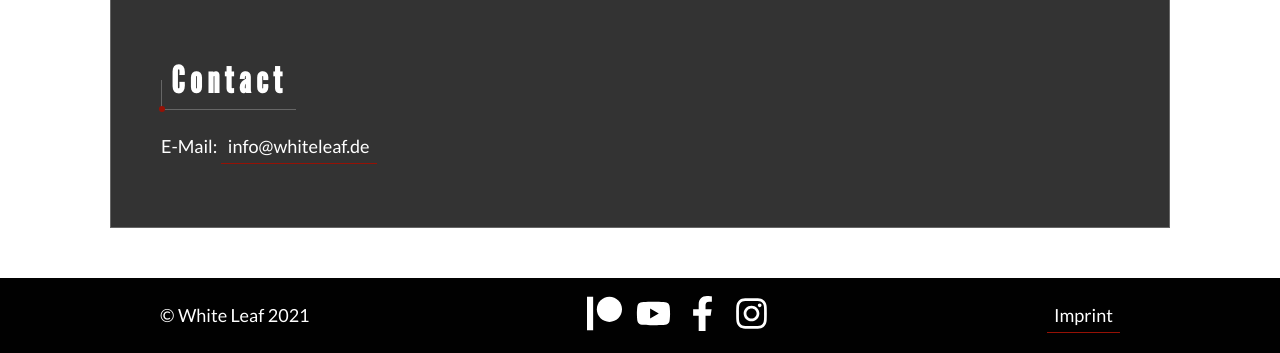
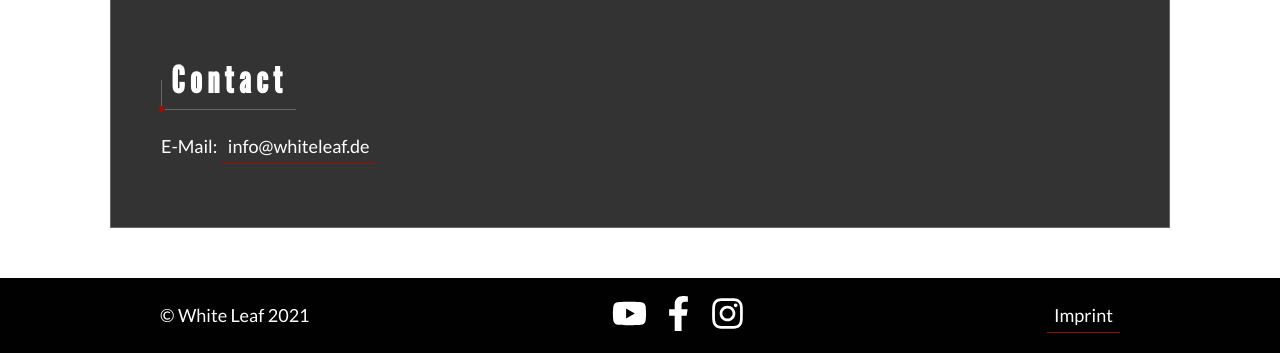
Before and after one commit to SebastianErnst/white_leaf, a PHP site: page / in a window 1280 px wide. Shown: the part 2640-2993 px from the top of the page. Run offline with PHP 8.4, Linux system fonts and the light colour scheme.

Commit message:
Entfernt Patreon aus dem Footer

```diff
--- a/markup/common-footer.php
+++ b/markup/common-footer.php
@@ -6,13 +6,6 @@
                     &copy; White Leaf 2021
                 </div>
                 <ul class="social-media-list">
-                    <li>
-                        <a target="_blank" href="https://www.patreon.com/_white_leaf">
-                            <svg id="Bold" fill="currentColor" enable-background="new 0 0 24 24" height="512" viewBox="0 0 24 24" width="512" xmlns="http://www.w3.org/2000/svg">
-                            <path d="m0 .5h4.219v23h-4.219z" fill="currentColor"/><path d="m15.384.5c-4.767 0-8.644 3.873-8.644 8.633 0 4.75 3.877 8.61 8.644 8.61 4.754 0 8.616-3.865 8.616-8.61 0-4.759-3.863-8.633-8.616-8.633z"/>
-                            </svg>
-                        </a>
-                    </li>
                     <li>
                         <a target="_blank"
                            href="https://www.youtube.com/channel/UCNA5kAxLi3sMHg2HOZUGKtA">
```
